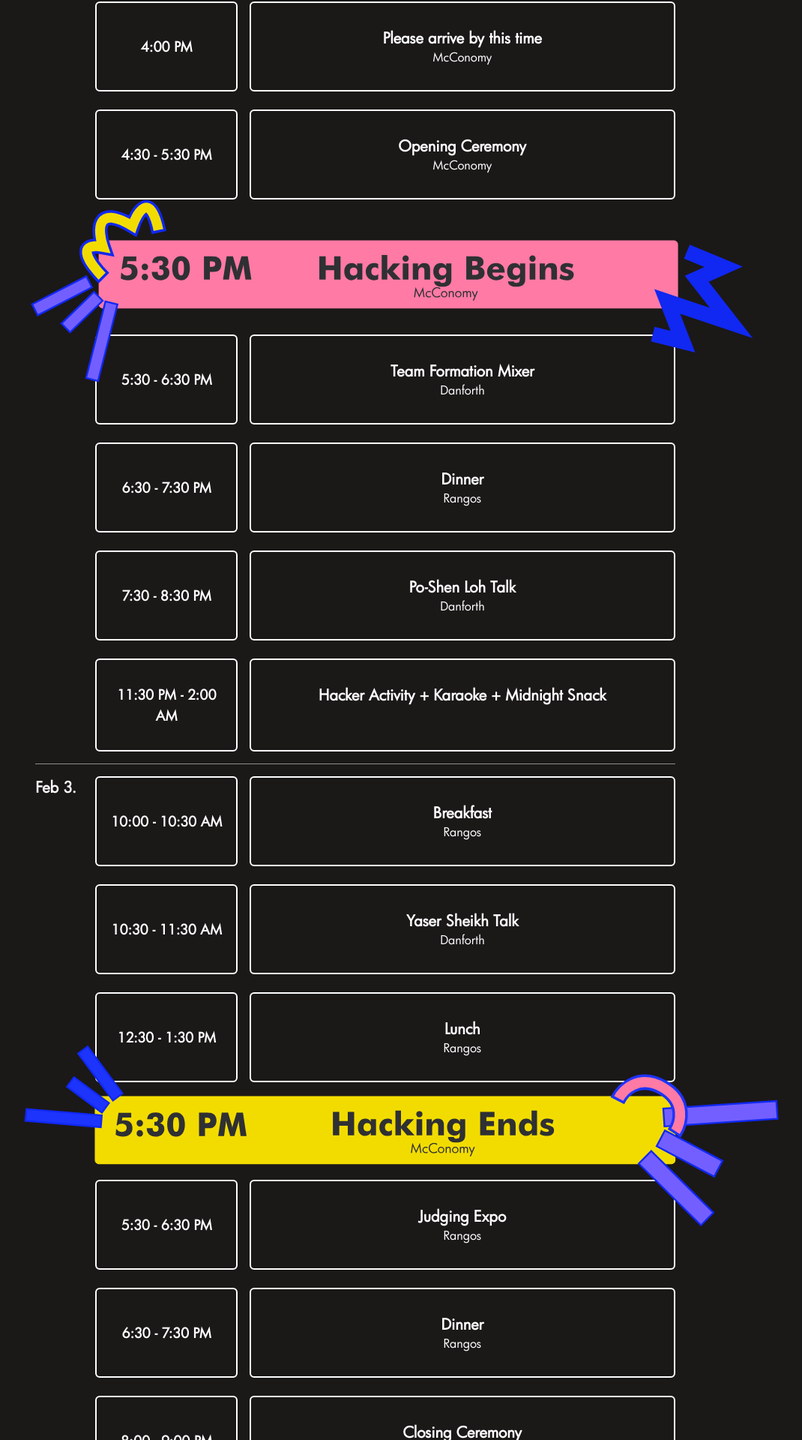
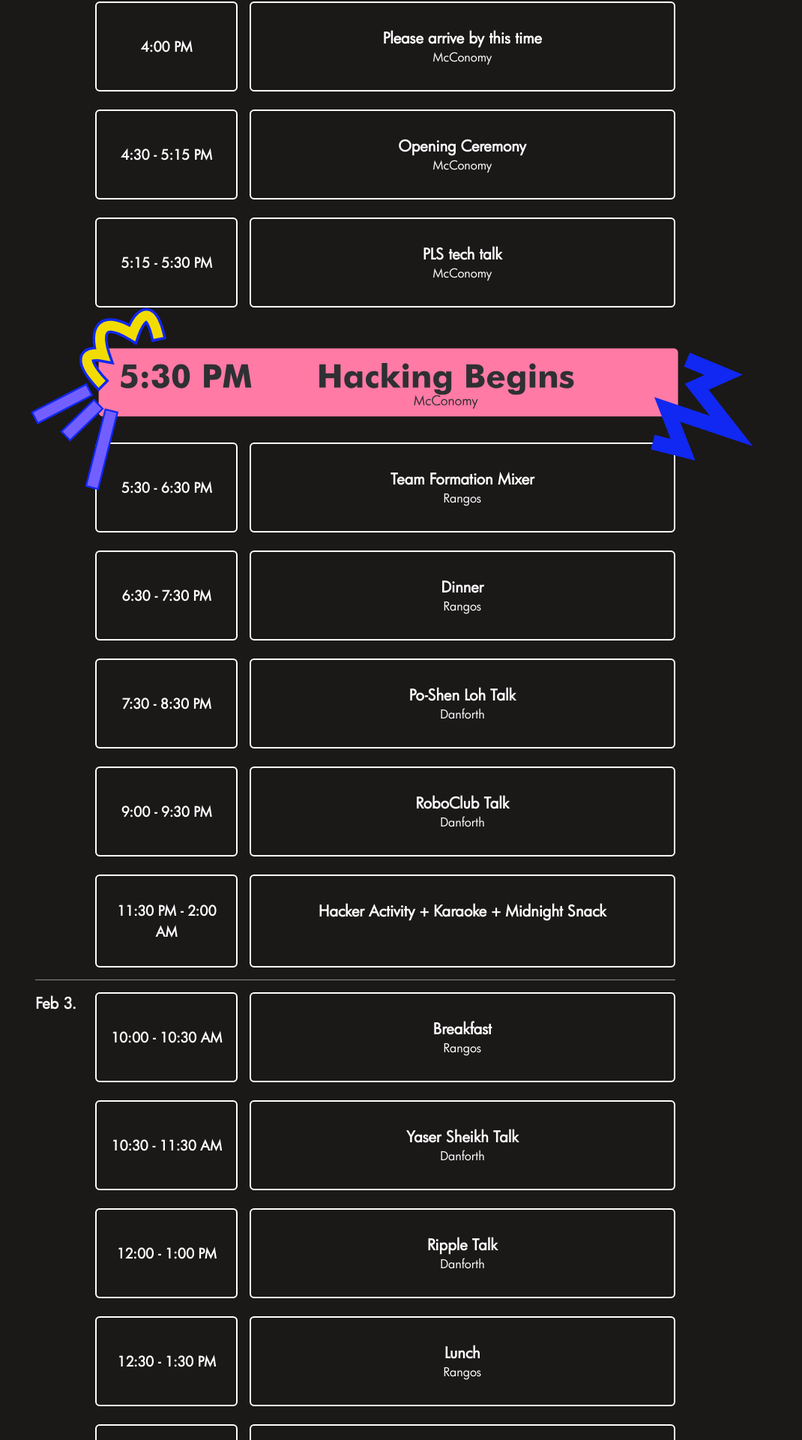
Before and after one commit to ScottyLabs/tartanhacks, a Next.js app: page / in a window 1280 px wide. Shown: the part 2815-4735 px from the top of the page at 75% size, without its empty margins (166-1236 px from the left). Built offline with nearby package versions, Linux system fonts and the light colour scheme; a web font is replaced by a local one.

Commit message:
updated schedule

```diff
--- a/src/components/Schedule.tsx
+++ b/src/components/Schedule.tsx
@@ -57,14 +57,19 @@ export default function Schedule() {
           />
           <Block
             title="Opening Ceremony"
-            time="4:30 - 5:30 PM"
+            time="4:30 - 5:15 PM"
+            location="McConomy"
+          />
+          <Block
+            title="PLS tech talk"
+            time="5:15 - 5:30 PM"
             location="McConomy"
           />
           <HackingBeginsCell className="-mt-[8%] lg:-mt-[6%] -mb-[12%] z-10 w-[129%] -ml-[12%] relative" />
           <Block
             title="Team Formation Mixer"
             time="5:30 - 6:30 PM"
-            location="Danforth"
+            location="Rangos"
           />
           <Block
             title="Dinner"
@@ -74,6 +79,11 @@ export default function Schedule() {
           <Block
             title="Po-Shen Loh Talk"
             time="7:30 - 8:30 PM"
+            location="Danforth"
+          />
+          <Block
+            title="RoboClub Talk"
+            time="9:00 - 9:30 PM"
             location="Danforth"
           />
           <Block
@@ -95,9 +105,19 @@ export default function Schedule() {
             location="Danforth"
           />
           <Block
+            title="Ripple Talk"
+            time="12:00 - 1:00 PM"
+            location="Danforth"
+          />
+          <Block
             title="Lunch"
             time="12:30 - 1:30 PM"
             location="Rangos"
+          />
+          <Block
+            title="PLS Workshop"
+            time="2:00 - 3:00 PM"
+            location="Danforth"
           />
           <HackingEndsCell className="-mt-[10%] -mb-[12%] z-10 w-[132%] -ml-[13%] relative" />
           <Block
```
